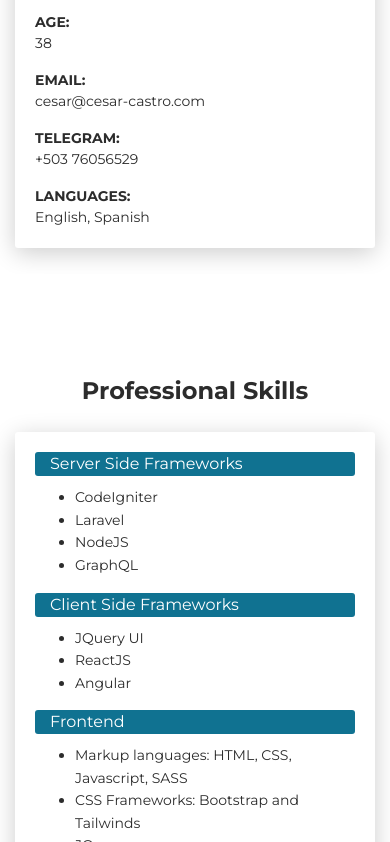
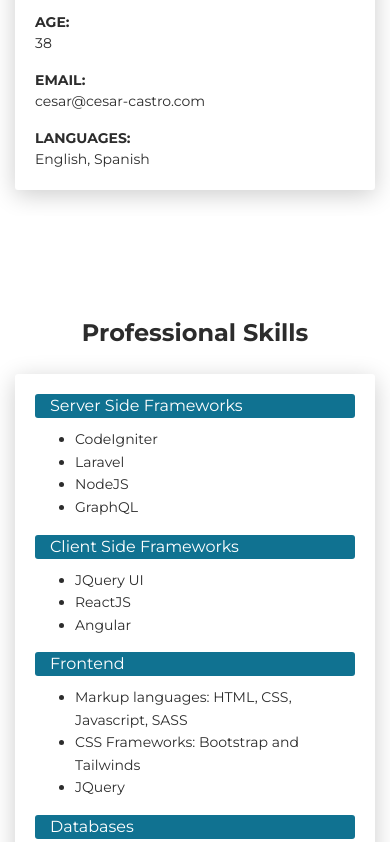
Before and after one commit to ce-castro/cesar-castro.com, a website: page index.html in a window 390 px wide. Shown: the part 1003-1845 px from the top of the page. Drawn offline with Linux system fonts and the light colour scheme.

Commit message:
Removing cell phone number

```diff
--- a/index.html
+++ b/index.html
@@ -84,10 +84,6 @@
             <div class="row mt-3">
               <div class="col-sm-4"><strong class="text-uppercase">Email:</strong></div>
               <div class="col-sm-8"><a href="mailto:cesar@cesar-castro.com" style="color: #2c2c2c">cesar@cesar-castro.com</a></div>
-            </div>
-            <div class="row mt-3">
-              <div class="col-sm-4"><strong class="text-uppercase">Telegram:</strong></div>
-              <div class="col-sm-8">+503 76056529</div>
             </div>
             <div class="row mt-3">
               <div class="col-sm-4"><strong class="text-uppercase">Languages:</strong></div>
@@ -301,8 +297,6 @@
                   <div class="card-body">
                     <p class="mb-0"><strong>LinkedIn</strong></p>
                     <p class="pb-2"><a href="https://www.linkedin.com/in/cesar-castro-984362b1/" target="_blank" style="color: #2c2c2c;">Click here</a></p>
-                    <p class="mb-0"><strong>Telegram</strong></p>
-                    <p class="pb-2">+503 76056528</p>
                     <p class="mb-0"><strong>Email</strong></p>
                     <p><a href="mailto:cesar@cesar-castro.com" style="color: #2c2c2c">cesar@cesar-castro.com</a></p>
                   </div>
```
